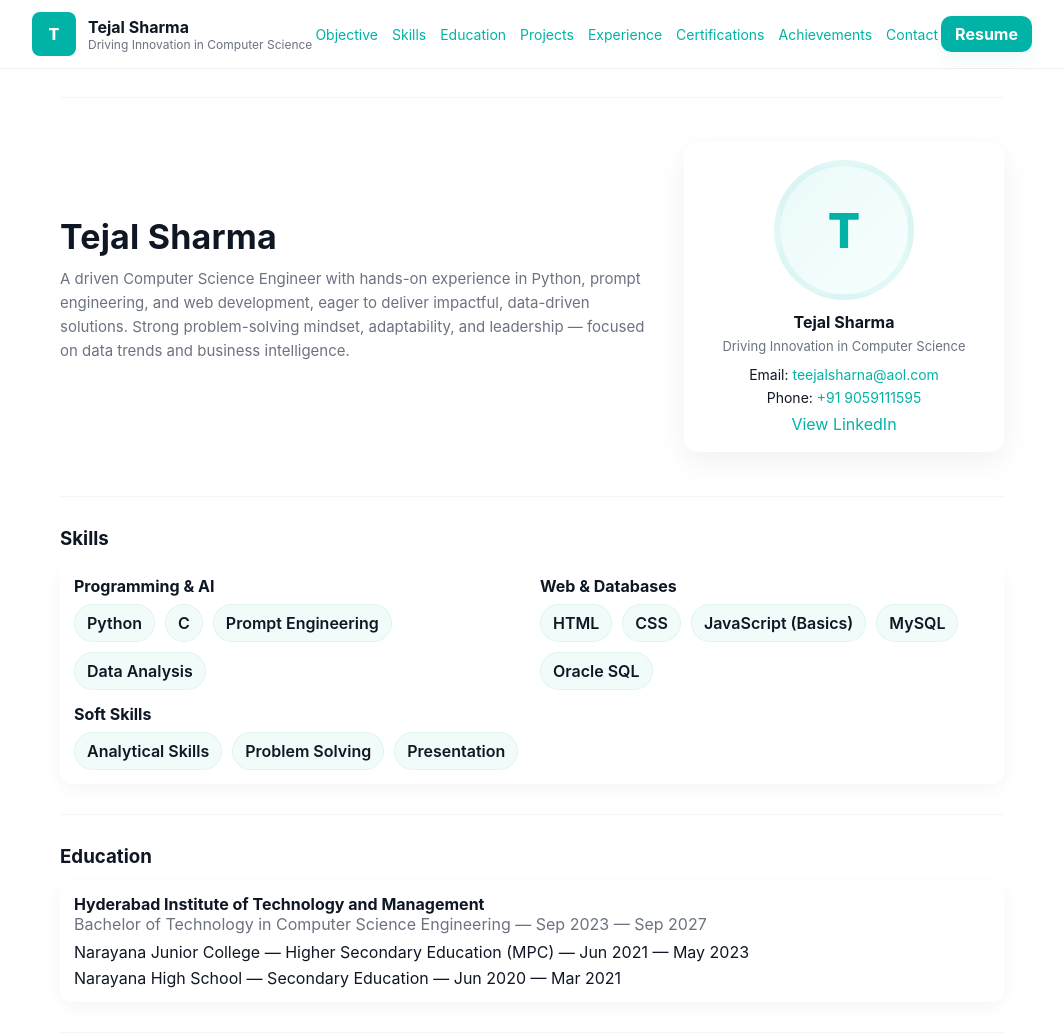
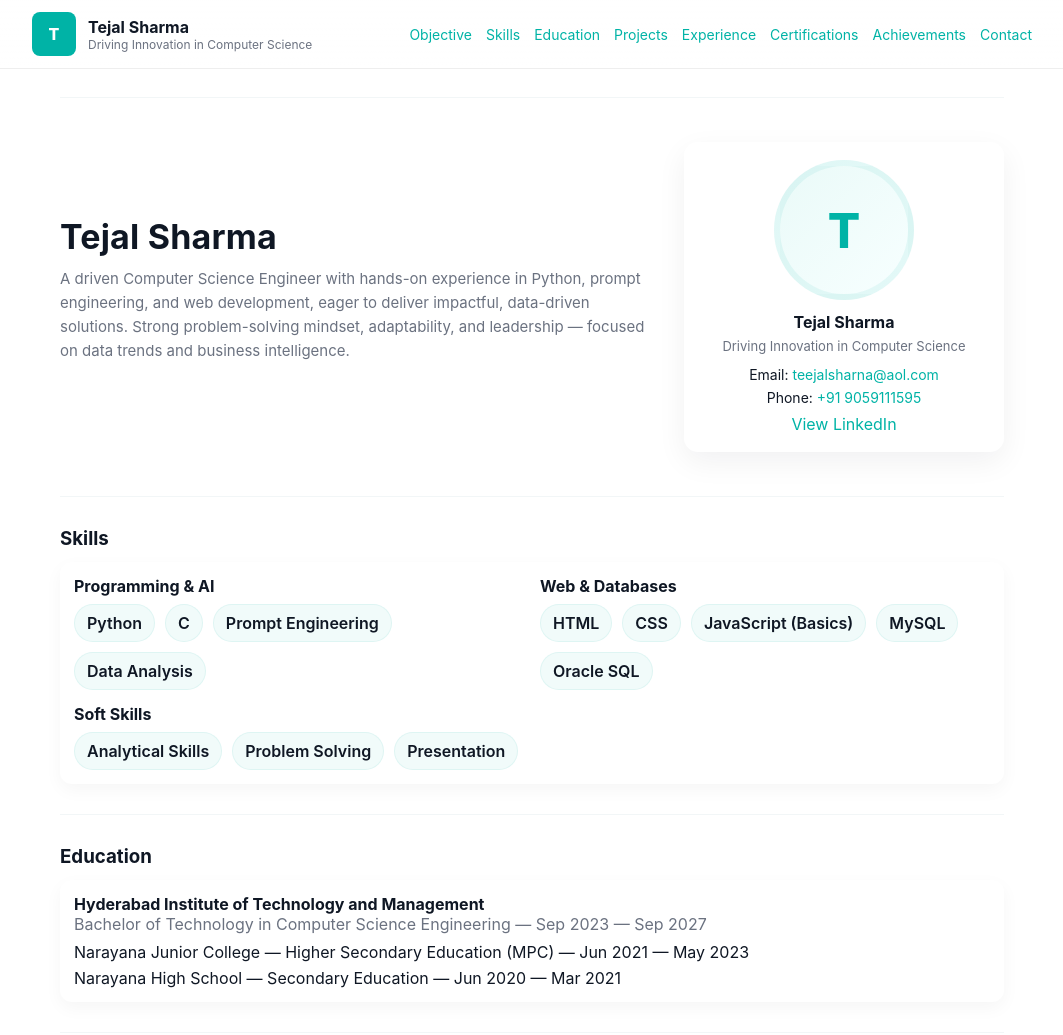
Before and after one commit to tejalsharma2023/portfolio, a plain HTML site: page index.html in a window 1280 px wide. Shown: the top 1035 px of the page, without its empty margins (108-1171 px from the left). Drawn offline with nearby package versions, Linux system fonts and the light colour scheme.

Commit message:
Add files via upload

```diff
--- a/index.html
+++ b/index.html
@@ -19,8 +19,6 @@
     nav li{position:relative;font-size:14px}
     nav li::after{content:"";position:absolute;left:0;bottom:-6px;width:0;height:2px;background:var(--teal);transition:width 0.28s}
     nav li:hover::after{width:100%}
-    .cta{background:var(--teal);color:#fff;padding:8px 14px;border-radius:10px;font-weight:700;box-shadow:0 6px 18px rgba(0,179,166,0.08);transition:transform .18s ease,box-shadow .18s ease}
-    .cta:hover{transform:translateY(-3px);box-shadow:0 10px 30px rgba(0,179,166,0.12)}
 
     /* Hero */
     .hero{display:grid;grid-template-columns:1fr 320px;gap:28px;align-items:center;padding:44px 0}
@@ -73,10 +71,6 @@
           <li><a href="#contact">Contact</a></li>
         </ul>
       </nav>
-
-      <div>
-        <a class="cta" href="Tejal-Sharma-Driving-Innovation-in-Computer-Science.pdf" download>Resume</a>
-      </div>
     </div>
   </header>
 
```
